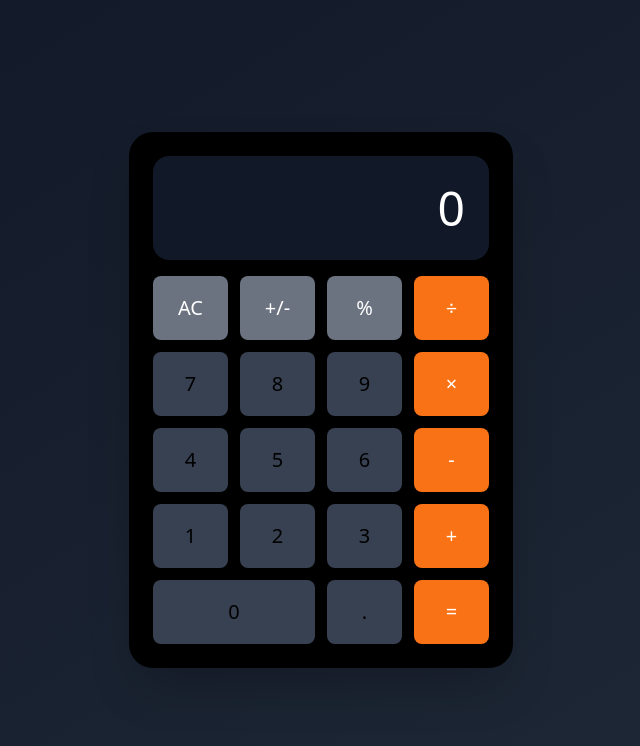
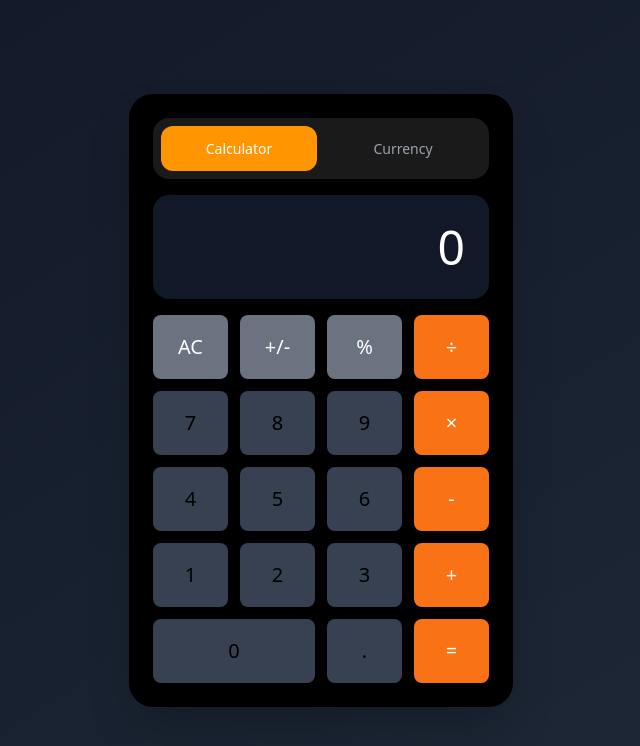
Before and after one commit to zaidoooo/calculator-react, a React (Vite) app: page / in a window 1280 px wide. Shown: the top 746 px of the page, without its empty margins (319-959 px from the left). Built offline with nearby package versions, Linux system fonts and the light colour scheme.

Commit message:
add tab switching between different modes

```diff
--- a/src/App.css
+++ b/src/App.css
@@ -87,6 +87,44 @@ main {
   text-overflow: ellipsis;
 }
 
+/* Mode selector styles */
+.mode-selector {
+  display: flex;
+  gap: 0.5rem;
+  margin-bottom: 1rem;
+  background: #1a1a1a;
+  border-radius: 1rem;
+  padding: 0.5rem;
+}
+
+.mode-button {
+  flex: 1;
+  padding: 0.75rem 1rem;
+  border: none;
+  border-radius: 0.75rem;
+  font-size: 0.875rem;
+  font-weight: 500;
+  cursor: pointer;
+  transition: all 0.2s ease;
+  color: #9ca3af;
+  background: transparent;
+}
+
+.mode-button:hover {
+  color: #ffffff;
+}
+
+.mode-button.active {
+  background: #ff9500;
+  color: #ffffff;
+}
+
+.currency-converter {
+  padding: 2rem;
+  text-align: center;
+  color: #ffffff;
+}
+
 .buttons {
   display: grid;
   grid-template-columns: repeat(4, 1fr);
--- a/src/App.tsx
+++ b/src/App.tsx
@@ -9,9 +9,9 @@ type ButtonProps = {
   onClick: (value: string) => void;
 };
 
+type Mode = "calculator" | "currency";
+
 const operators = ["+", "-", "*", "/"];
-
-// Documentation
 
 // The concept here is to store each input (digit or operator) as a value in an object with its index as the key.
 // This allows for easy manipulation of the input sequence, such as replacing the last operator if a new one is entered consecutively.
@@ -19,6 +19,7 @@ const operators = ["+", "-", "*", "/"];
 // Future enhancements could include handling parentheses and more complex expressions.
 
 function App() {
+  const [mode, setMode] = useState<Mode>("calculator");
   const [expression, setExpression] = useState("");
   const [displayValue, setDisplayValue] = useState("0");
   const inputRef = useRef<HTMLInputElement>(null);
@@ -91,7 +92,6 @@ function App() {
 
   const handlePeriod = useCallback(
     (value: string) => {
-      // Check if current number already has a decimal
       const currentNumberMatch = displayValue.match(/(\d+\.?\d*)$/);
       if (currentNumberMatch?.[0].includes(".")) {
         return;
@@ -112,39 +112,86 @@ function App() {
   return (
     <main>
       <div className="calculator-body">
+        <div className="mode-selector">
+          <button
+            onClick={() => setMode("calculator")}
+            className={`mode-button ${mode === "calculator" ? "active" : ""}`}
+          >
+            Calculator
+          </button>
+          <button
+            onClick={() => setMode("currency")}
+            className={`mode-button ${mode === "currency" ? "active" : ""}`}
+          >
+            Currency
+          </button>
+        </div>
+
+        {mode === "calculator" ? (
+          <>
             <input
               className="display"
               type="text"
               value={displayValue}
               readOnly
-          // onChange={handleInputChange}
               ref={inputRef}
             />
             <section className="buttons">
               <Button type="top" name="AC" value="all-clear" onClick={clear} />
-          <Button type="top" name="+/-" value="*-1" onClick={toggleNegate} />
+              <Button
+                type="top"
+                name="+/-"
+                value="*-1"
+                onClick={toggleNegate}
+              />
               <Button type="top" name="%" value="/100" onClick={percentage} />
-          <Button type="operator" name="÷" value="/" onClick={inputOperator} />
+              <Button
+                type="operator"
+                name="÷"
+                value="/"
+                onClick={inputOperator}
+              />
 
               <Button type="digits" name="7" value="7" onClick={inputDigits} />
               <Button type="digits" name="8" value="8" onClick={inputDigits} />
               <Button type="digits" name="9" value="9" onClick={inputDigits} />
-          <Button type="operator" name="×" value="*" onClick={inputOperator} />
+              <Button
+                type="operator"
+                name="×"
+                value="*"
+                onClick={inputOperator}
+              />
 
               <Button type="digits" name="4" value="4" onClick={inputDigits} />
               <Button type="digits" name="5" value="5" onClick={inputDigits} />
               <Button type="digits" name="6" value="6" onClick={inputDigits} />
-          <Button type="operator" name="-" value="-" onClick={inputOperator} />
+              <Button
+                type="operator"
+                name="-"
+                value="-"
+                onClick={inputOperator}
+              />
 
               <Button type="digits" name="1" value="1" onClick={inputDigits} />
               <Button type="digits" name="2" value="2" onClick={inputDigits} />
               <Button type="digits" name="3" value="3" onClick={inputDigits} />
-          <Button type="operator" name="+" value="+" onClick={inputOperator} />
+              <Button
+                type="operator"
+                name="+"
+                value="+"
+                onClick={inputOperator}
+              />
 
               <Button type="digits" name="0" value="0" onClick={inputDigits} />
               <Button type="digits" name="." value="." onClick={handlePeriod} />
               <Button type="operator" name="=" value="=" onClick={calculate} />
             </section>
+          </>
+        ) : (
+          <div className="currency-converter">
+            <p>Currency converter coming soon...</p>
+          </div>
+        )}
       </div>
     </main>
   );
```
Lines whose indentation alone changed are shown as unchanged.
